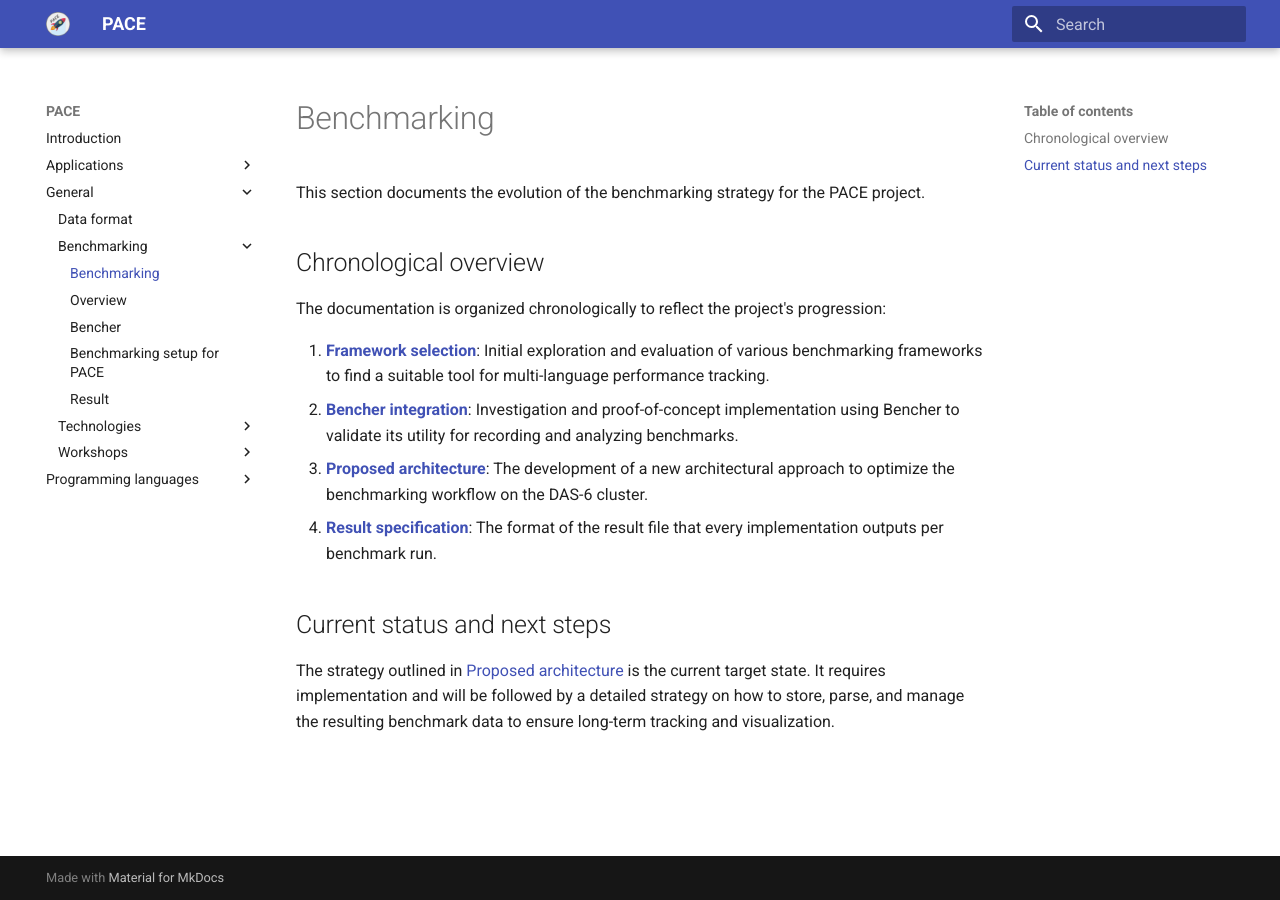
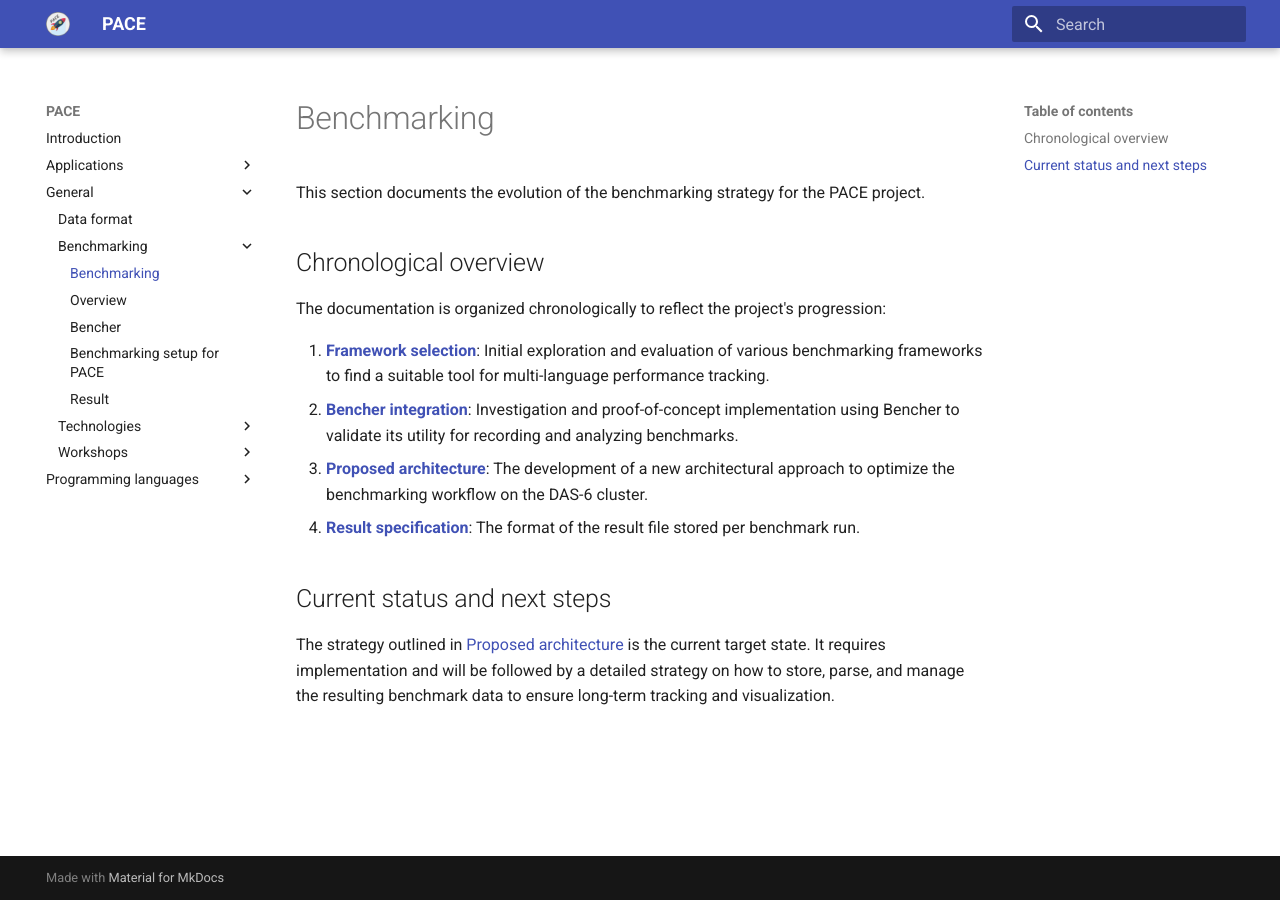
Before and after one commit to astron-rd/PACE, an MkDocs documentation site: the page built from docs/general/benchmarking/index.md, in a window 1280 px wide. Built offline with MkDocs 1.6.1 and Material for MkDocs 9.7.7, drawn with Linux system fonts in a browser that asks for light colours; nearby versions of some CDN libraries.

Commit message:
docs: drop implementation ownership from result specification summary

```diff
--- a/docs/general/benchmarking/index.md
+++ b/docs/general/benchmarking/index.md
@@ -9,7 +9,7 @@ The documentation is organized chronologically to reflect the project's progress
 1. **[Framework selection](1-frameworks.md)**: Initial exploration and evaluation of various benchmarking frameworks to find a suitable tool for multi-language performance tracking.
 1. **[Bencher integration](2-bencher.md)**: Investigation and proof-of-concept implementation using Bencher to validate its utility for recording and analyzing benchmarks.
 1. **[Proposed architecture](3-architecture.md)**: The development of a new architectural approach to optimize the benchmarking workflow on the DAS-6 cluster.
-1. **[Result specification](4-specification.md)**: The format of the result file that every implementation outputs per benchmark run.
+1. **[Result specification](4-specification.md)**: The format of the result file stored per benchmark run.
 
 ## Current status and next steps
 
```
